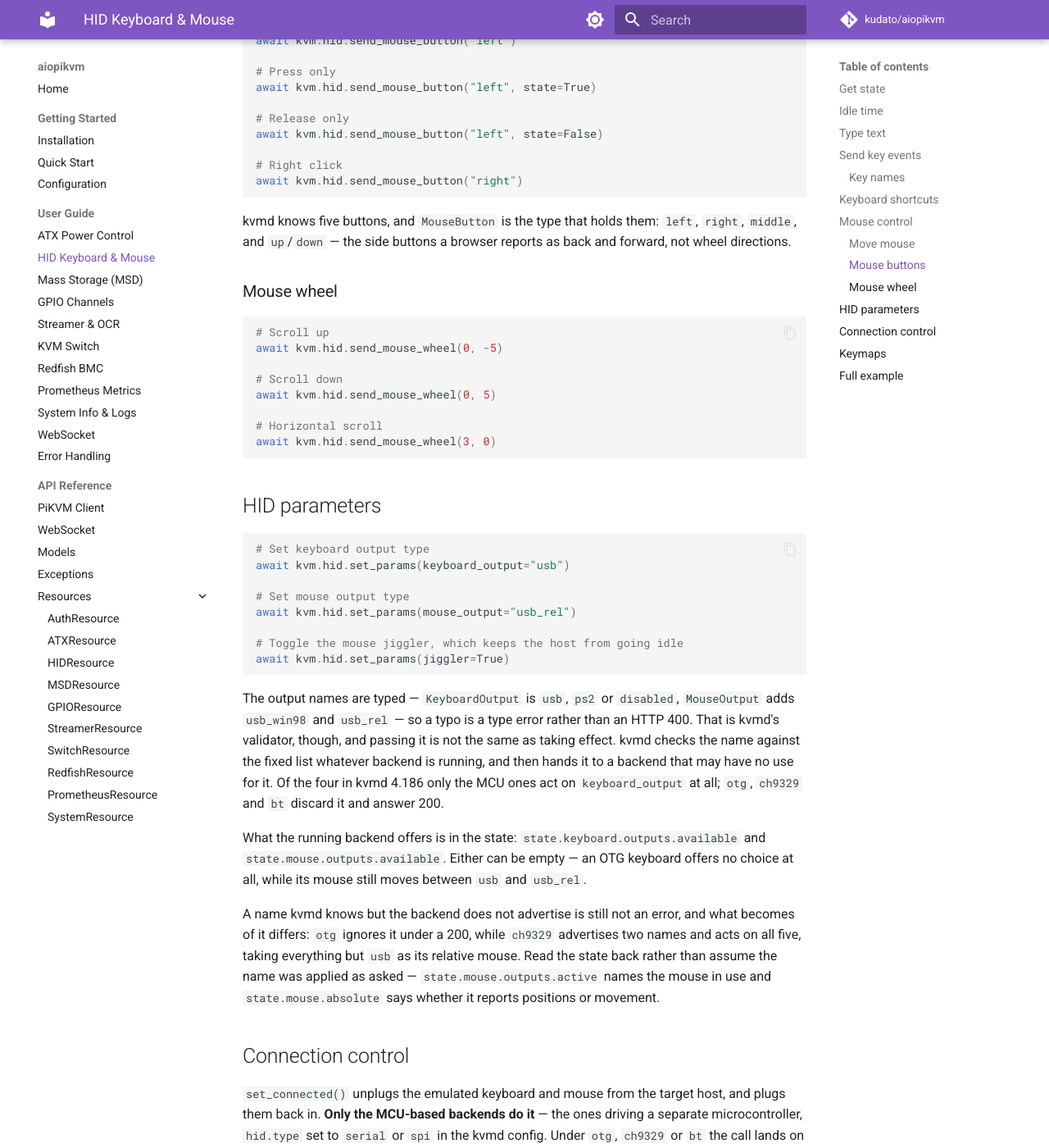
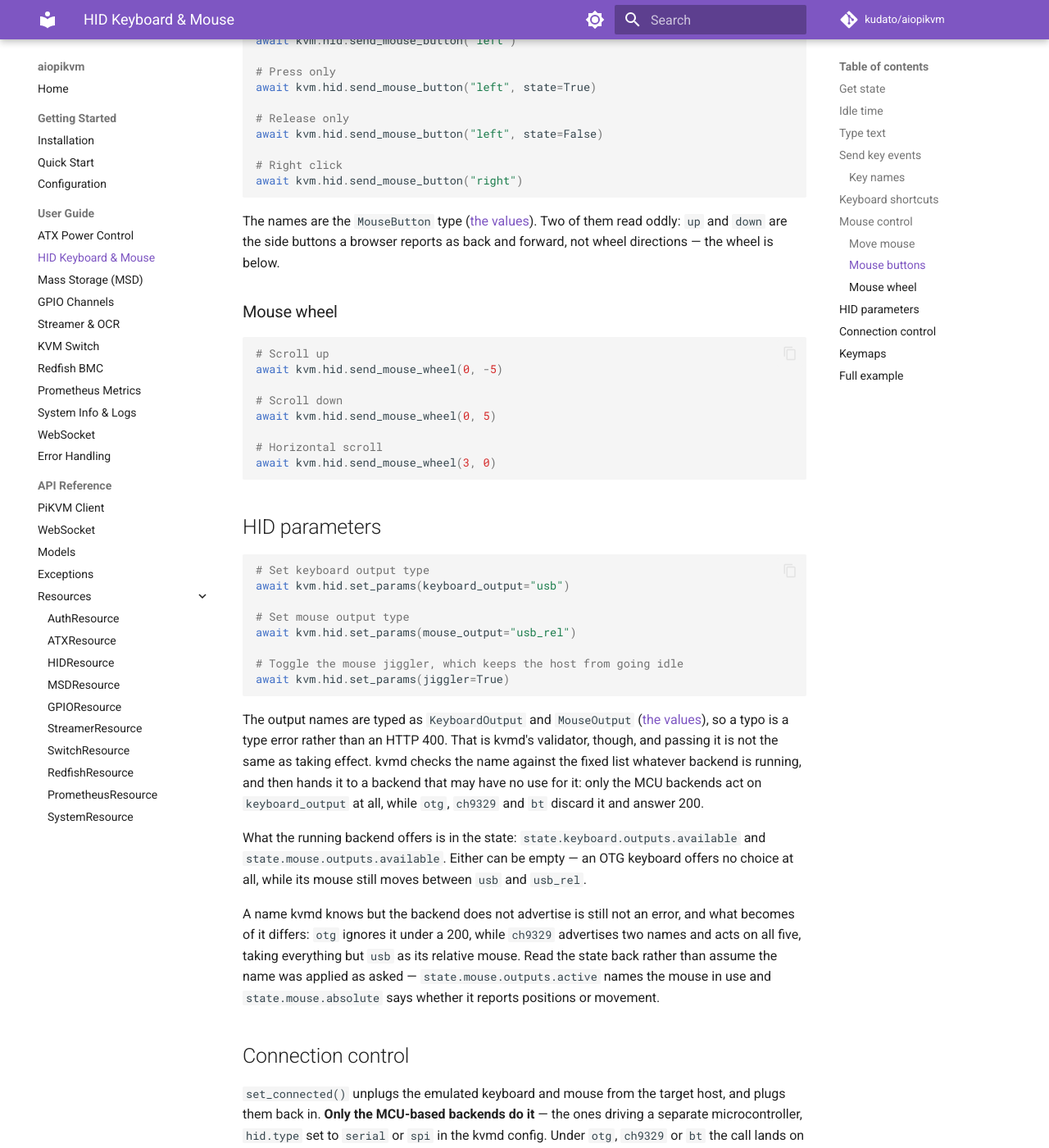
Before and after one commit to kudato/aiopikvm, an MkDocs documentation site: the page built from docs/guide/hid.md, in a window 1280 px wide and 1400 px high, scrolled down 2878 px. Shown: the whole window at 82% size. Built offline with MkDocs 1.6.1 and Material for MkDocs 9.7.7, drawn with Linux system fonts in a browser that asks for light colours; comment, search, counter and statistics services are not loaded.

Commit message:
fix(msd): stop asserting a 503 the MSD API never sends
Why this change was needed:
Round two of review found the new download() docstring contradicting a
test in the same tree, and the docstring was the one telling the truth.

What changed:
- test_download_error_status mocked a 503 with an `UnavailableError`
  block. kvmd raises that class in the streamer API and nowhere else;
  everything /api/msd/read refuses for is a MsdOperationError, which
  htserver maps to 400 along with every other OperationError. The test
  now replays the 400 with MsdOfflineError that a real refusal is
- the alias inventory the guide is checked against is read out of the
  resource modules instead of hand-listed, so a type added and left
  undocumented fails the test rather than one added to both lists
- a duplicated row in that table is now an error rather than last-wins
- said "four HID backends" where kvmd has five: _mcu is a shared base,
  and serial and spi are plugins of their own
- an ATX action against a miswired power LED is unpredictable, not
  inert: a stuck-on reading lets the three off-and-reset actions fire
- the guides stop restating vocabularies the pinned table already holds,
  and link to it instead

````diff
--- a/docs/guide/hid.md
+++ b/docs/guide/hid.md
@@ -149,9 +149,10 @@
 await kvm.hid.send_mouse_button("right")
 ```
 
-kvmd knows five buttons, and `MouseButton` is the type that holds them:
-`left`, `right`, `middle`, and `up`/`down` — the side buttons a browser
-reports as back and forward, not wheel directions.
+The names are the `MouseButton` type
+([the values](error-handling.md#values-the-type-checker-catches)). Two of
+them read oddly: `up` and `down` are the side buttons a browser reports as
+back and forward, not wheel directions — the wheel is below.
 
 ### Mouse wheel
 
@@ -179,13 +180,13 @@
 await kvm.hid.set_params(jiggler=True)
 ```
 
-The output names are typed — `KeyboardOutput` is `usb`, `ps2` or `disabled`,
-`MouseOutput` adds `usb_win98` and `usb_rel` — so a typo is a type error
-rather than an HTTP 400. That is kvmd's validator, though, and passing it is
-not the same as taking effect. kvmd checks the name against the fixed list
-whatever backend is running, and then hands it to a backend that may have no
-use for it. Of the four in kvmd 4.186 only the MCU ones act on
-`keyboard_output` at all; `otg`, `ch9329` and `bt` discard it and answer 200.
+The output names are typed as `KeyboardOutput` and `MouseOutput`
+([the values](error-handling.md#values-the-type-checker-catches)), so a typo
+is a type error rather than an HTTP 400. That is kvmd's validator, though,
+and passing it is not the same as taking effect. kvmd checks the name against
+the fixed list whatever backend is running, and then hands it to a backend
+that may have no use for it: only the MCU backends act on `keyboard_output`
+at all, while `otg`, `ch9329` and `bt` discard it and answer 200.
 
 What the running backend offers is in the state:
 `state.keyboard.outputs.available` and `state.mouse.outputs.available`.
````
Also changed, not shown: docs/guide/websocket.md (+6 -4 lines), 4 other files.
